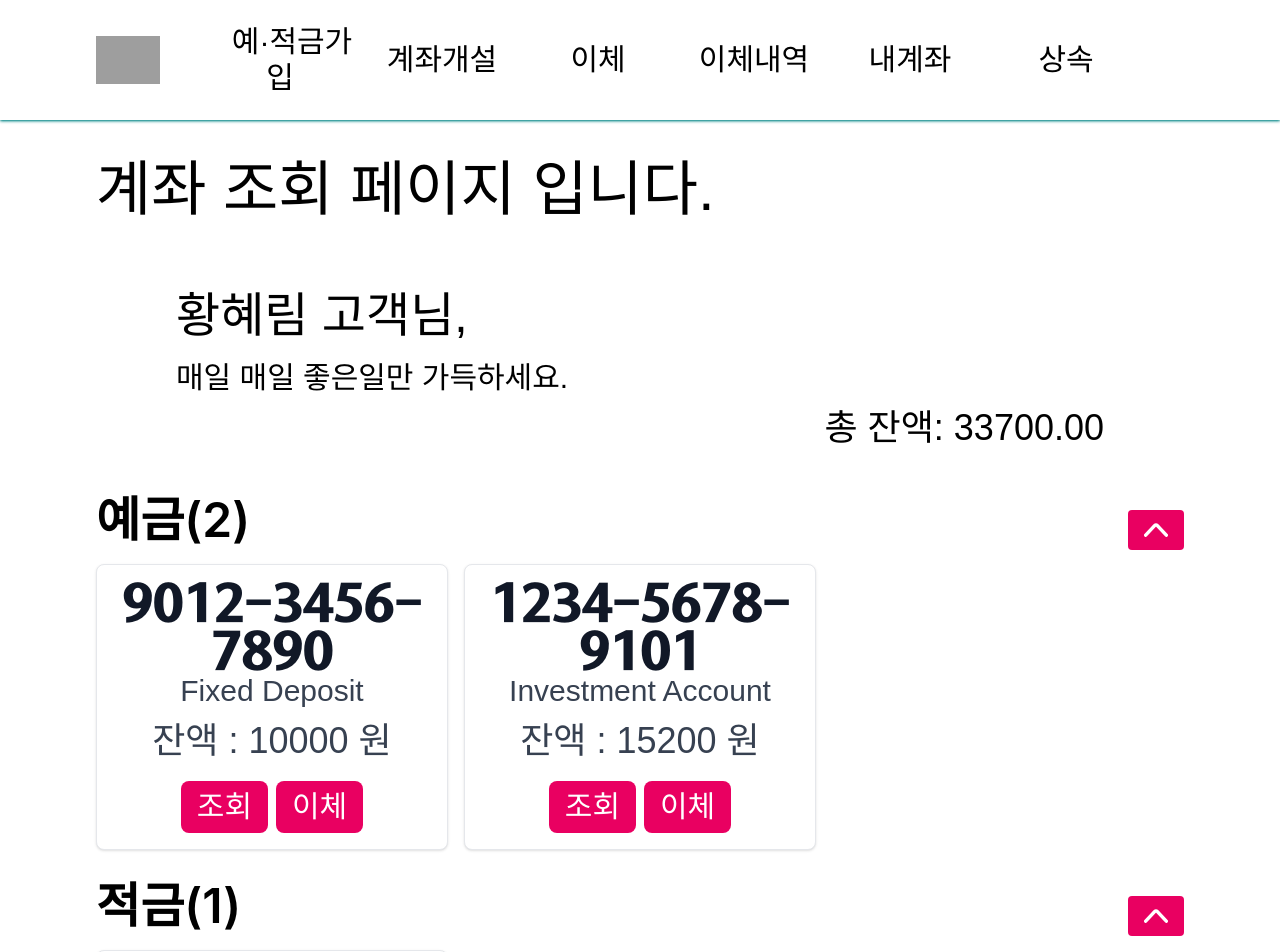
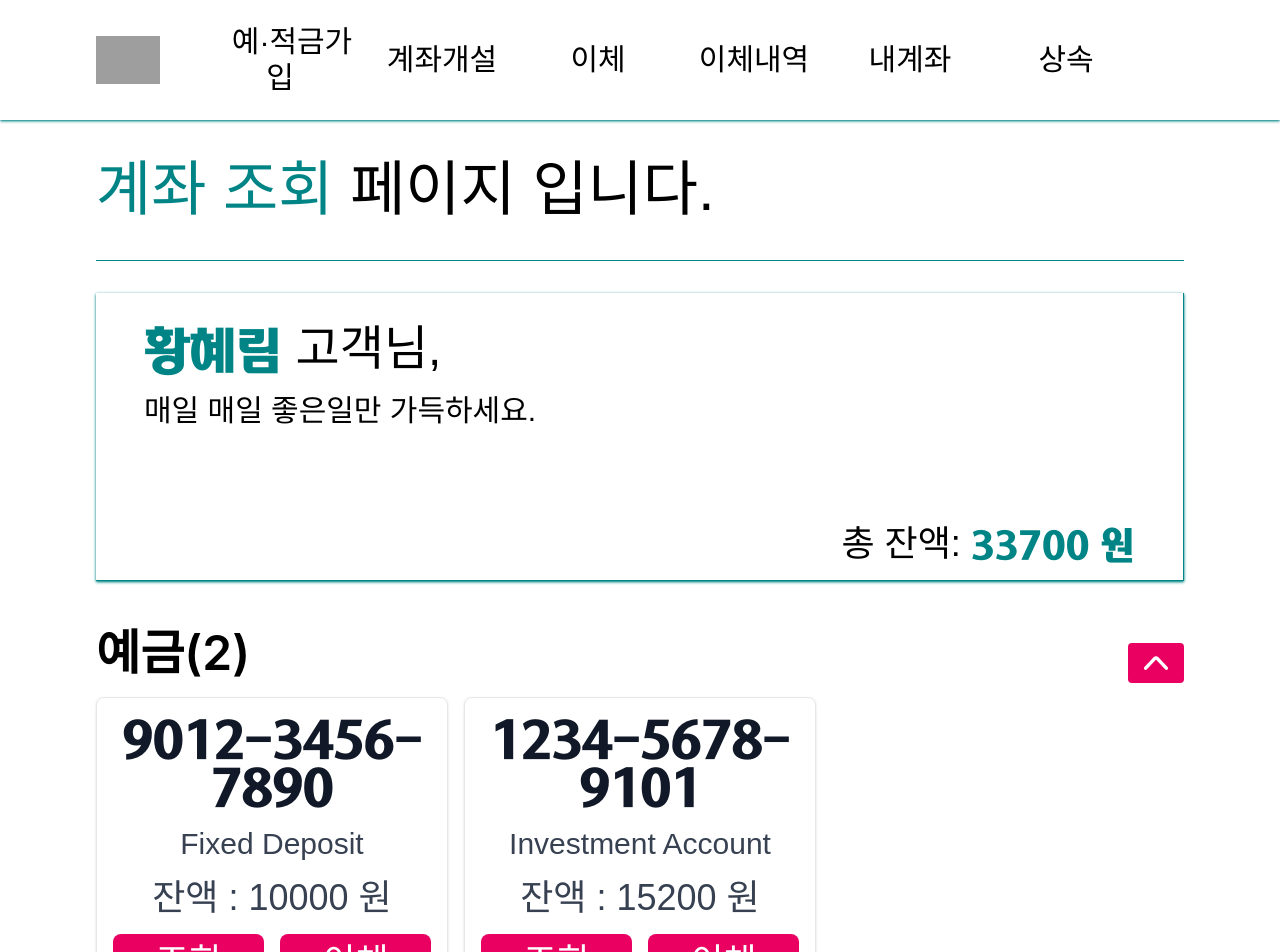
Before and after one commit to hee-ha/hana-heritage-FE, a React (Create React App) app: page /account in a window 1280 px wide. Shown: the top 952 px of the page. Built offline with nearby package versions, Linux system fonts and the light colour scheme; grey boxes are pictures that could not be loaded; a web font is replaced by a local one.

Commit message:
style : 디자인 피드백 반영

```diff
--- a/src/pages/account/AccountInquiry.jsx
+++ b/src/pages/account/AccountInquiry.jsx
@@ -74,22 +74,30 @@ function AccountInquiry() {
   return (
     <div className="px-24">
       <section>
-        <header className="flex justify-between items-center pt-10 pb-10">
+        <header className="flex justify-between items-center pt-10 pb-10 border-b border-hanaGreen ">
           <h1 className="text-6xl font-hana2 font-medium">
-            계좌 조회 페이지 입니다.
+            <span className="text-hanaGreen">계좌 조회</span> 페이지 입니다.
           </h1>
         </header>
 
-        <div className="px-20 mb-8 mt-8 d-flex flex-column">
+        <div className="px-12 pt-8 mb-8 mt-8 flex flex-col border-b border-r border-hanaGreen shadow shadow-hanaGreen h-72">
           <div>
-            <h1 className="text-5xl font-hana2 mb-5">황혜림 고객님,</h1>
-            <h2 className="text-3xl font-hana2 mb-3 ">
+            <h1 className="text-5xl font-hana2 mb-5">
+              <span className="font-semibold text-hanaGreen">황혜림</span>{" "}
+              고객님,
+            </h1>
+            <h2 className="text-3xl font-hana2 mb-3">
               매일 매일 좋은일만 가득하세요.
             </h2>
           </div>
-          <div className="text-right">
+          <div className="flex-grow"></div>{" "}
+          {/* 자식 요소들 사이의 공간을 채우기 위한 요소 */}
+          <div className="text-right mb-4">
             <h2 className="text-4xl font-hana2">
-              총 잔액: {totalBalance.toFixed(2)}
+              총 잔액:{" "}
+              <span className="font-semibold text-hanaGreen">
+                {totalBalance.toFixed(0)} 원
+              </span>
             </h2>
           </div>
         </div>
--- a/src/pages/account/AccountInquiryCard.jsx
+++ b/src/pages/account/AccountInquiryCard.jsx
@@ -9,28 +9,28 @@ function AccountInquiryCard({ account }) {
   };
 
   return (
-    <div className="d-flex flex-column bg-white border border-gray-200 rounded-lg shadow dark:bg-gray-800 dark:border-gray-700">
+    <div className="d-flex flex-column w-auto px-4 bg-white border border-gray-200 rounded-lg shadow dark:bg-gray-800 dark:border-gray-700">
       <div className="text-center">
-        <h5 className="mt-3 text-5xl font-hana2 font-bold tracking-tight text-gray-900 dark:text-white">
+        <h5 className="mt-4 text-5xl font-hana2 font-bold tracking-tight text-gray-900 dark:text-white">
           {account.number}
         </h5>
-        <p className="mb-3 font-hana2 text-3xl text-gray-700 dark:text-gray-400">
+        <p className="mb-4 mt-4 font-hana2 text-3xl text-gray-700 dark:text-gray-400">
           {account.name}
         </p>
       </div>
-      <div className="text-center mx-3">
+      <div className="text-center mx-4">
         <p className="font-hana2 text-gray-700 text-4xl dark:text-gray-400">
           잔액 : {account.balance} 원
         </p>
       </div>
-      <div className="flex justify-center space-x-2 pb-2">
+      <div className="flex justify-center space-x-4 pb-4">
         <button
           onClick={navigateToPurchase}
-          className="mt-5 mb-2 px-4 py-2 text-3xl font-hana2 text-center text-white bg-hanaRed rounded-lg"
+          className="flex-1 mt-4 mb-2 px-4 py-2 text-4xl font-hana2 text-center text-white bg-hanaRed rounded-lg"
         >
           조회
         </button>
-        <button className="mt-5 mb-2 px-4 py-2 text-3xl font-hana2 text-center text-white bg-hanaRed rounded-lg">
+        <button className="flex-1 mt-4 mb-2 px-4 py-2 text-4xl font-hana2 text-center text-white bg-hanaRed rounded-lg">
           이체
         </button>
       </div>
--- a/src/pages/user/Login.jsx
+++ b/src/pages/user/Login.jsx
@@ -25,11 +25,11 @@ function Login() {
           로그인 화면으로 이동합니다
         </h1>
       ) : (
-        <div className="container mx-auto p-10 mt-6 mb-6 bg-white rounded-xl shadow-xl">
+        <div className="container mx-auto p-8 mb-12 bg-white rounded-xl shadow-xl">
           <header className="text-center">
-            <h2 className="font-hana2 font-semibold text-6xl py-10 ">로그인</h2>
+            <h2 className="font-hana2 font-semibold text-6xl py-8 ">로그인</h2>
           </header>
-          <form className="space-y-12">
+          <form className="space-y-20 mt-12">
             <div className="relative h-16 w-full min-w-[200px]">
               <input
                 placeholder=""
--- a/src/pages/user/RegisterForm.jsx
+++ b/src/pages/user/RegisterForm.jsx
@@ -41,7 +41,7 @@ function RegisterForm() {
       <h2 className="font-hana font-bold text-5xl mb-6 text-center pt-10 pb-10">
         회원가입
       </h2>
-      <form className="space-y-10">
+      <form className="space-y-28">
         <div className="relative h-16 w-full min-w-[200px]">
           <input
             type="password"
@@ -50,7 +50,7 @@ function RegisterForm() {
             placeholder=""
             className="peer h-full w-full border-b border-blue-gray-200 bg-transparent pt-4 pb-1.5 text-5xl font-hana2 text-blue-gray-700 outline outline-0 transition-all placeholder-shown:border-blue-gray-200 focus:border-gray-500 focus:outline-0 disabled:border-0 disabled:bg-blue-gray-50 placeholder:opacity-0 focus:placeholder:opacity-100"
           />
-          <label className="text-2xl after:content[''] pointer-events-none absolute left-0 -top-10 flex h-full w-full select-none !overflow-visible truncate font-hana2 leading-tight text-gray-500 transition-all after:absolute after:-bottom-3 after:block after:w-full after:scale-x-0 after:border-gray-500 after:transition-transform after:duration-300 peer-placeholder-shown:text-4xl peer-placeholder-shown:leading-[4.25] peer-placeholder-shown:text-blue-gray-500 peer-focus:leading-tight peer-focus:text-gray-900 peer-focus:after:scale-x-100 peer-focus:after:border-gray-900 peer-disabled:text-transparent peer-disabled:peer-placeholder-shown:text-blue-gray-500">
+          <label className="text-2xl after:content[''] pointer-events-none absolute left-0 -top-12 flex h-full w-full select-none !overflow-visible truncate font-hana2 leading-tight text-gray-500 transition-all after:absolute after:-bottom-3 after:block after:w-full after:scale-x-0 after:border-gray-500 after:transition-transform after:duration-300 peer-placeholder-shown:text-4xl peer-placeholder-shown:leading-[4.25] peer-placeholder-shown:text-blue-gray-500 peer-focus:leading-tight peer-focus:text-gray-900 peer-focus:after:scale-x-100 peer-focus:after:border-gray-900 peer-disabled:text-transparent peer-disabled:peer-placeholder-shown:text-blue-gray-500">
             비밀번호를 입력해주세요.
           </label>
         </div>
@@ -62,26 +62,26 @@ function RegisterForm() {
             placeholder=""
             className="peer h-full w-full border-b border-blue-gray-200 bg-transparent pt-4 pb-1.5 text-5xl font-hana2 text-blue-gray-700 outline outline-0 transition-all placeholder-shown:border-blue-gray-200 focus:border-gray-500 focus:outline-0 disabled:border-0 disabled:bg-blue-gray-50 placeholder:opacity-0 focus:placeholder:opacity-100"
           />
-          <label className="text-2xl after:content[''] pointer-events-none absolute left-0 -top-10 flex h-full w-full select-none !overflow-visible truncate font-hana2 leading-tight text-gray-500 transition-all after:absolute after:-bottom-3 after:block after:w-full after:scale-x-0 after:border-gray-500 after:transition-transform after:duration-300 peer-placeholder-shown:text-4xl peer-placeholder-shown:leading-[4.25] peer-placeholder-shown:text-blue-gray-500 peer-focus:leading-tight peer-focus:text-gray-900 peer-focus:after:scale-x-100 peer-focus:after:border-gray-900 peer-disabled:text-transparent peer-disabled:peer-placeholder-shown:text-blue-gray-500">
+          <label className="text-2xl after:content[''] pointer-events-none absolute left-0 -top-12 flex h-full w-full select-none !overflow-visible truncate font-hana2 leading-tight text-gray-500 transition-all after:absolute after:-bottom-3 after:block after:w-full after:scale-x-0 after:border-gray-500 after:transition-transform after:duration-300 peer-placeholder-shown:text-4xl peer-placeholder-shown:leading-[4.25] peer-placeholder-shown:text-blue-gray-500 peer-focus:leading-tight peer-focus:text-gray-900 peer-focus:after:scale-x-100 peer-focus:after:border-gray-900 peer-disabled:text-transparent peer-disabled:peer-placeholder-shown:text-blue-gray-500">
             비밀번호를 한 번 더 입력해주세요.
           </label>
         </div>
-        <p
+        <span
           id="password-error"
-          className={`text-red-500 font-hana2 mt-1 text-3xl ${
+          className={`text-hanaRed font-hana2 relative top-4 text-4xl ${
             passwordError ? "" : "hidden"
           }`}
         >
           비밀번호가 일치하지 않습니다.
-        </p>
-        <p
+        </span>
+        <span
           id="password-check"
-          className={`text-green-500 font-hana2 mt-1 text-3xl ${
+          className={`text-hanaGreen font-hana2 relative top-4 text-4xl ${
             passwordMatch ? "" : "hidden"
           }`}
         >
           비밀번호가 일치합니다.
-        </p>
+        </span>
 
         <div className="flex justify-center items-center">
           <button
```
Also changed, not shown: src/pages/user/Identify.jsx (+9 -8 lines).
